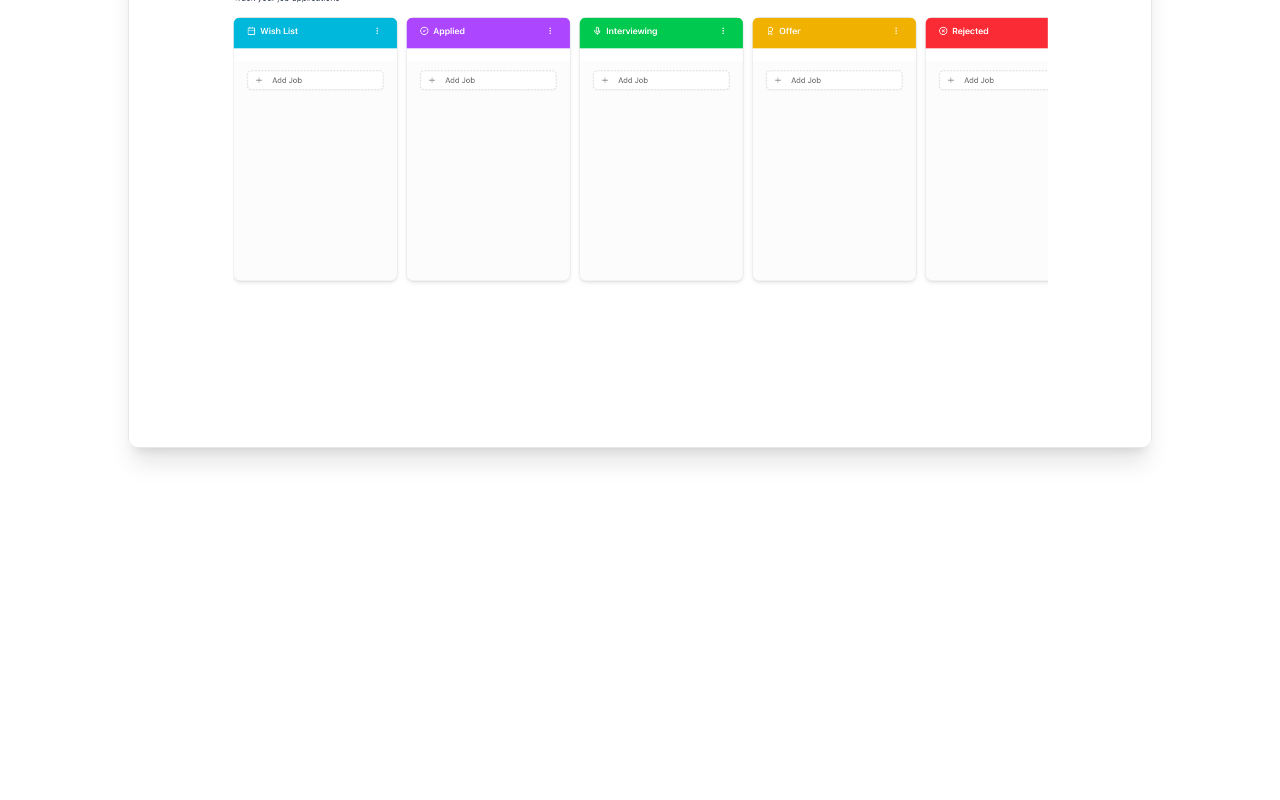
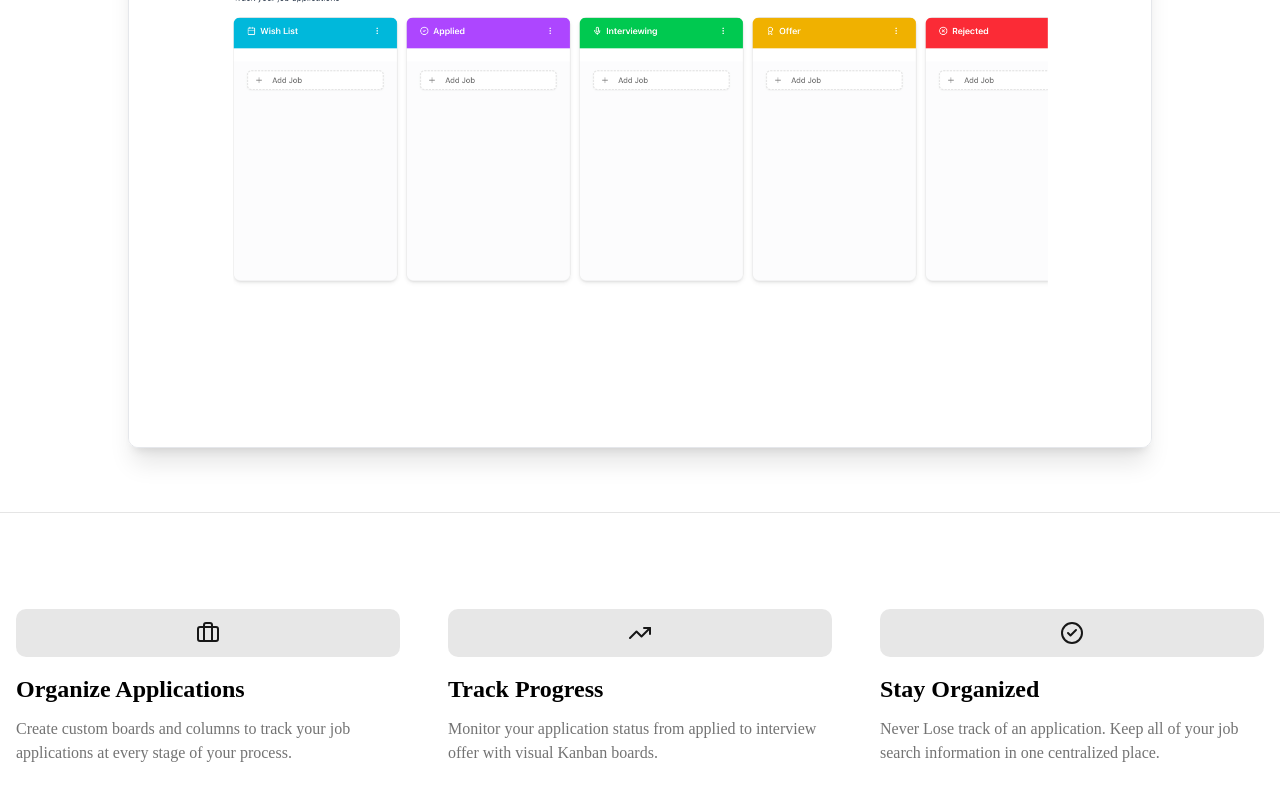
Before and after one commit to itsmeanuj311/job-application-tracker, a Next.js app: page / in a window 1280 px wide. Shown: the part 828-1628 px from the top of the page. Before the commit the page ends 1340 px from the top, so only its background shows below. Built offline with nearby package versions, Linux system fonts and the light colour scheme.

Commit message:
added .env file

```diff
--- a/app/page.tsx
+++ b/app/page.tsx
@@ -1,13 +1,9 @@
-"use client";
-
 import { Button } from "@/components/ui/button";
-import { ArrowRight } from "lucide-react";
+import { ArrowRight, Briefcase, CheckCircle, CheckCircle2, TrendingUp } from "lucide-react";
 import Link from "next/link";
-import Image from "next/image";
-import { useState } from "react";
+import ImageTabs from "@/components/image-tabs";
 
 export default function Home() {
-  const [activeTab, setActiveTab] = useState("organize");
   return (
     <div className="flex min-h-screen flex-col bg-white">
       <main className="flex-1">
@@ -34,69 +30,47 @@ export default function Home() {
         </section>
 
         {/* Hero Images Section with tabs */}
-        <section className="border-t bg-white py-16">
-          <div className="container mx-auto px-4">
-            <div className="mx-auto px-4">
-              {/* Tabs */}
-              <div className="flex gap-2 justify-center mb-8">
-                <Button
-                  onClick={() => setActiveTab("organize")}
-                  className={`roundedlg px-6 text-sm font-medium transition-colors ${
-                    activeTab === "organize"
-                      ? "bg-primary"
-                      : "bg-gray-100 text-gray-700 hover:bg-gray-300"
-                  }`}
-                >
-                  Organize Application
-                </Button>
-                <Button
-                  onClick={() => setActiveTab("hired")}
-                  className={`roundedlg px-6 text-sm font-medium transition-colors ${
-                    activeTab === "hired"
-                      ? "bg-primary"
-                      : "bg-gray-100 text-gray-700 hover:bg-gray-300"
-                  }`}
-                >
-                  Get Hired
-                </Button>
-                <Button
-                  onClick={() => setActiveTab("boards")}
-                  className={`roundedlg px-6 text-sm font-medium transition-colors ${
-                    activeTab === "boards"
-                      ? "bg-primary"
-                      : "bg-gray-100 text-gray-700 hover:bg-gray-300"
-                  }`}
-                >
-                  Manage Boards
-                </Button>
+        <ImageTabs />
+
+        {/* Feature Section */}
+        <section className="border-t bg-white py-24">
+          <div className="conntainer mx-auto px-4">
+            <div className="grid gap-12 md:grid-cols-3">
+              <div className=" flex flex-col">
+                <div className="mb-4 inline-flex h-12 items-center justify-center rounded-lg bg-primary/10">
+                  <Briefcase className="h-6 w-6 text-primary" />
+                </div>
+                <h3 className="mb-3 text-2xl font-semibold text-black">
+                  Organize Applications
+                </h3>
+                <p className="text-muted-foreground">
+                  Create custom boards and columns to track your job
+                  applications at every stage of your process.
+                </p>
               </div>
-              <div className="relative mx-auto max-w-5xl overflow-hidden rounded-lg border border-gray-200 shadow-xl">
-                {activeTab === "organize" && (
-                  <Image
-                    src="/hero-images/hero1.png"
-                    alt="Organize Application"
-                    width={1200}
-                    height={800}
-                  />
-                )}
-
-                {activeTab === "hired" && (
-                  <Image
-                    src="/hero-images/hero2.png"
-                    alt="Get Hired"
-                    width={1200}
-                    height={800}
-                  />
-                )}
-
-                {activeTab === "boards" && (
-                  <Image
-                    src="/hero-images/hero3.png"
-                    alt="Manage Boards"
-                    width={1200}
-                    height={800}
-                  />
-                )}
+              <div className=" flex flex-col">
+                <div className="mb-4 inline-flex h-12 items-center justify-center rounded-lg bg-primary/10">
+                  <TrendingUp className="h-6 w-6 text-primary" />
+                </div>
+                <h3 className="mb-3 text-2xl font-semibold text-black">
+                  Track Progress
+                </h3>
+                <p className="text-muted-foreground">
+                  Monitor your application status from applied to interview
+                  offer with visual Kanban boards.
+                </p>
+              </div>
+              <div className=" flex flex-col">
+                <div className="mb-4 inline-flex h-12 items-center justify-center rounded-lg bg-primary/10">
+                  <CheckCircle2 className="h-6 w-6 text-primary" />
+                </div>
+                <h3 className="mb-3 text-2xl font-semibold text-black">
+                  Stay Organized
+                </h3>
+                <p className="text-muted-foreground">
+                  Never Lose track of an application. Keep all of your job search
+                  information in one centralized place.
+                </p>
               </div>
             </div>
           </div>
--- /dev/null
+++ b/components/image-tabs.tsx
@@ -0,0 +1,83 @@
+"use client";
+
+import Link from "next/link";
+import { Button } from "./ui/button";
+import Image from "next/image";
+import { useState } from "react";
+
+export default function ImageTabs() {
+    const [activeTab, setActiveTab] = useState("organize");
+
+  return (
+    <div>
+      {/* Hero Images Section with tabs */}
+        <section className="border-t bg-white py-16">
+          <div className="container mx-auto px-4">
+            <div className="mx-auto px-4">
+              {/* Tabs */}
+              <div className="flex gap-2 justify-center mb-8">
+                <Button
+                  onClick={() => setActiveTab("organize")}
+                  className={`roundedlg px-6 text-sm font-medium transition-colors ${
+                    activeTab === "organize"
+                      ? "bg-primary"
+                      : "bg-gray-100 text-gray-700 hover:bg-gray-300"
+                  }`}
+                >
+                  Organize Application
+                </Button>
+                <Button
+                  onClick={() => setActiveTab("hired")}
+                  className={`roundedlg px-6 text-sm font-medium transition-colors ${
+                    activeTab === "hired"
+                      ? "bg-primary"
+                      : "bg-gray-100 text-gray-700 hover:bg-gray-300"
+                  }`}
+                >
+                  Get Hired
+                </Button>
+                <Button
+                  onClick={() => setActiveTab("boards")}
+                  className={`roundedlg px-6 text-sm font-medium transition-colors ${
+                    activeTab === "boards"
+                      ? "bg-primary"
+                      : "bg-gray-100 text-gray-700 hover:bg-gray-300"
+                  }`}
+                >
+                  Manage Boards
+                </Button>
+              </div>
+              <div className="relative mx-auto max-w-5xl overflow-hidden rounded-lg border border-gray-200 shadow-xl">
+                {activeTab === "organize" && (
+                  <Image
+                    src="/hero-images/hero1.png"
+                    alt="Organize Application"
+                    width={1200}
+                    height={800}
+                  />
+                )}
+
+                {activeTab === "hired" && (
+                  <Image
+                    src="/hero-images/hero2.png"
+                    alt="Get Hired"
+                    width={1200}
+                    height={800}
+                  />
+                )}
+
+                {activeTab === "boards" && (
+                  <Image
+                    src="/hero-images/hero3.png"
+                    alt="Manage Boards"
+                    width={1200}
+                    height={800}
+                  />
+                )}
+              </div>
+            </div>
+          </div>
+        </section>
+    </div>
+  )
+}
--- /dev/null
+++ b/lib/db.ts
@@ -0,0 +1,51 @@
+import mongoose from "mongoose";
+
+const MONGODB_URI = process.env.MONGODB_URI;
+
+interface MongooseCache {
+  conn: typeof mongoose | null;
+  promise: Promise<typeof mongoose> | null;
+}
+
+declare global {
+  var mongoose: MongooseCache | undefined;
+}
+
+let cached: MongooseCache = global.mongoose || { conn: null, promise: null };
+
+if (!global.mongoose) {
+  global.mongoose = cached;
+}
+
+async function connectDB() {
+  if (!MONGODB_URI) {
+    throw new Error(
+      "Please define the MONGODB_URI environment variable inside .env"
+    );
+  }
+
+  if (cached.conn) {
+    return cached.conn;
+  }
+
+  if (!cached.promise) {
+    const opts = {
+      bufferCommands: false,
+    };
+
+    cached.promise = mongoose.connect(MONGODB_URI, opts).then((mongoose) => {
+      return mongoose;
+    });
+  }
+
+  try {
+    cached.conn = await cached.promise;
+  } catch (e) {
+    cached.promise = null;
+    throw e;
+  }
+
+  return cached.conn;
+}
+
+export default connectDB;
--- a/package.json
+++ b/package.json
@@ -13,6 +13,8 @@
     "clsx": "^2.1.1",
     "input-otp": "^1.4.2",
     "lucide-react": "^1.8.0",
+    "mongodb": "^7.1.1",
+    "mongoose": "^9.4.1",
     "next": "16.2.2",
     "radix-ui": "^1.4.3",
     "react": "19.2.4",
```
Also changed, not shown: 1 other file (tests, documents, lock files or other folders).
